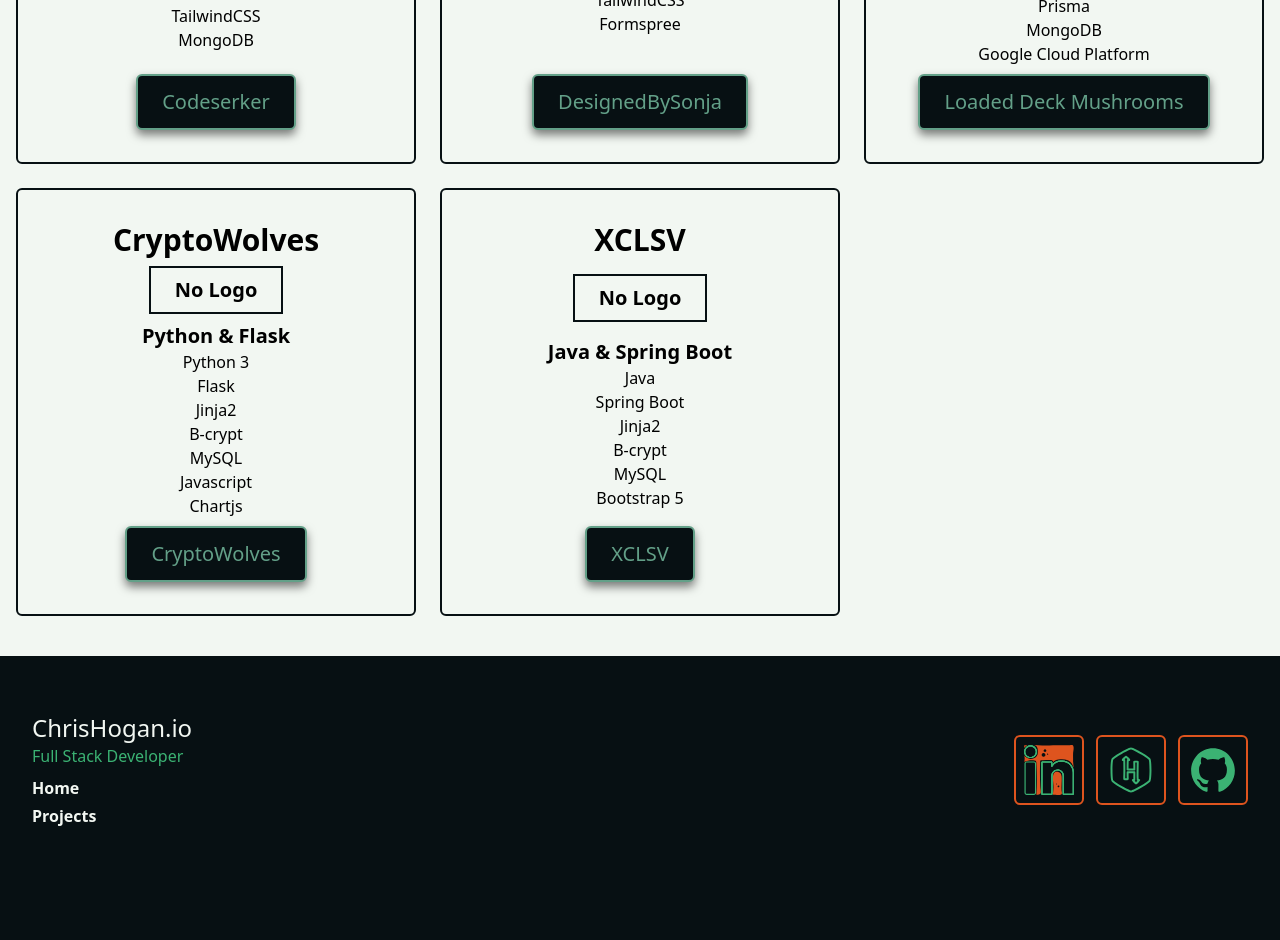
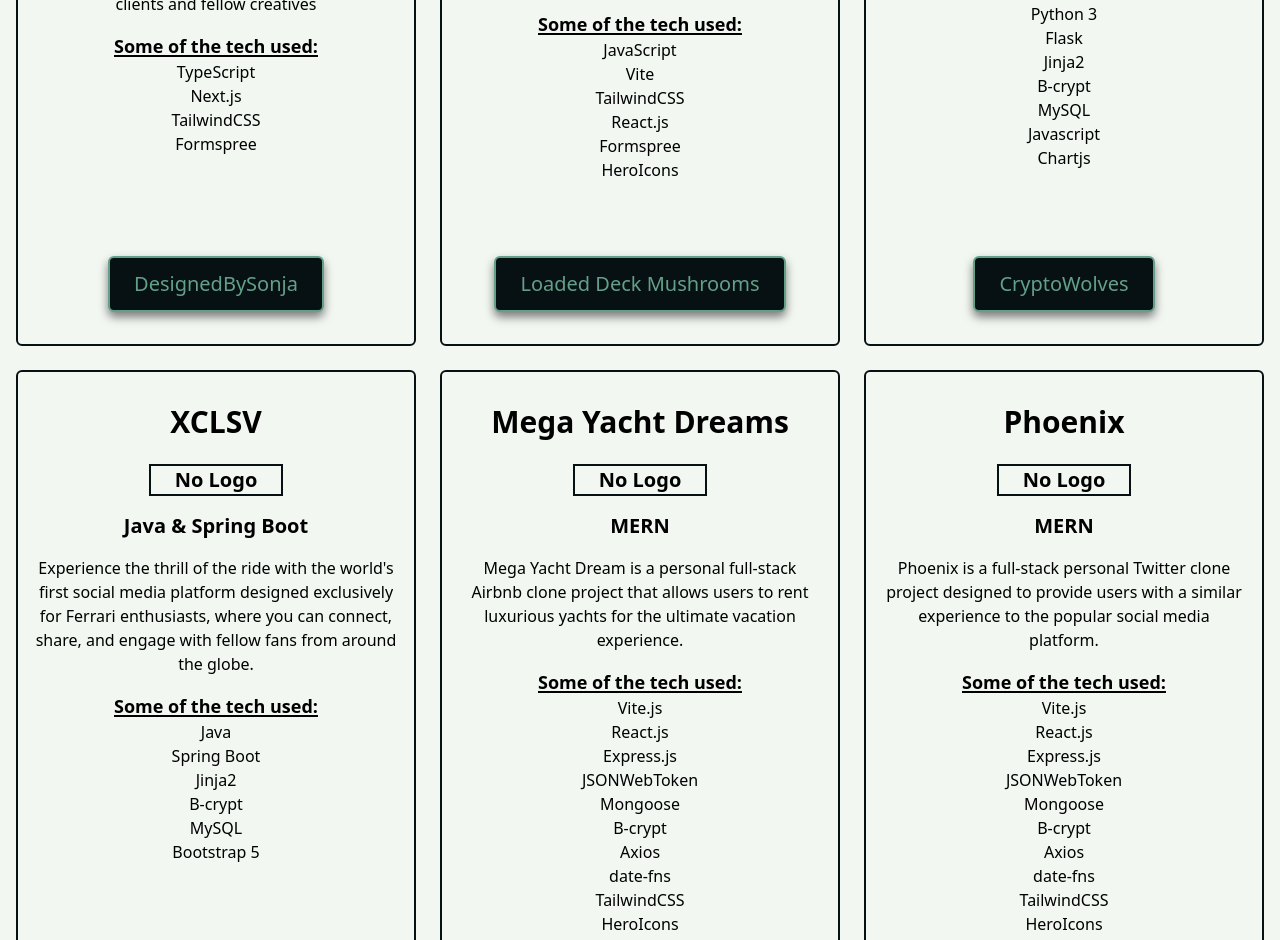
Before and after one commit to ChristopherHoganJr/chrishogan.io, a Next.js app: page /projects in a window 1280 px wide. Shown: the part 1120-2060 px from the top of the page. Before the commit the page ends 2004 px from the top, so only its background shows below. Built offline with nearby package versions, Linux system fonts and the light colour scheme.

Commit message:
updated projects

```diff
--- a/app/components/data/project_info.json
+++ b/app/components/data/project_info.json
@@ -1,43 +1,30 @@
 [
-  {
-    "title": "Codeserker",
-    "logo_path": "codeserker-logo.png",
-    "stack_name": "Modified T3 Stack",
-    "stack_items": [
-      "TypeScript",
-      "Next.js",
-      "tRPC",
-      "Prisma",
-      "TailwindCSS",
-      "MongoDB"
-    ],
-    "link_url": "https://codeserker.com/"
-  },
   {
     "title": "DesignedBySonja",
     "logo_path": "designedbysonja.png",
     "stack_name": "Next.js",
+    "description": "A portfolio designed to beautifully showcase the talent and proficiency of a graphic designers, providing a platform to captivate and inspire clients and fellow creatives",
     "stack_items": ["TypeScript", "Next.js", "TailwindCSS", "Formspree"],
     "link_url": "https://designedbysonja.com/"
   },
   {
     "title": "Loaded Deck Mushrooms",
-    "stack_name": "T3 Stack",
+    "stack_name": "Vite & React.js",
+    "description": "An independent chef has dedicated his expertise to create a captivating cookbook that will entice both mushroom enthusiasts and beginners alike",
     "stack_items": [
-      "TypeScript",
-      "Next.js",
+      "JavaScript",
+      "Vite",
       "TailwindCSS",
-      "NextAuth",
-      "tRPC",
-      "Prisma",
-      "MongoDB",
-      "Google Cloud Platform"
+      "React.js",
+      "Formspree",
+      "HeroIcons"
     ],
     "link_url": "https://www.loadeddeckmushrooms.com/"
   },
   {
     "title": "CryptoWolves",
     "stack_name": "Python & Flask",
+    "description": "A new cryptocurrency social media platform, where you can learn, share, and invest in the world's most exciting digital currencies alongside like-minded individuals.",
     "stack_items": [
       "Python 3",
       "Flask",
@@ -52,6 +39,7 @@
   {
     "title": "XCLSV",
     "stack_name": "Java & Spring Boot",
+    "description": "Experience the thrill of the ride with the world's first social media platform designed exclusively for Ferrari enthusiasts, where you can connect, share, and engage with fellow fans from around the globe.",
     "stack_items": [
       "Java",
       "Spring Boot",
@@ -61,5 +49,43 @@
       "Bootstrap 5"
     ],
     "link_url": "https://github.com/ChristopherHoganJr/XCLSV"
+  },
+  {
+    "title": "Mega Yacht Dreams",
+    "stack_name": "MERN",
+    "description": "Mega Yacht Dream is a personal full-stack Airbnb clone project that allows users to rent luxurious yachts for the ultimate vacation experience.",
+    "stack_items": [
+      "Vite.js",
+      "React.js",
+      "Express.js",
+      "JSONWebToken",
+      "Mongoose",
+      "B-crypt",
+      "Axios",
+      "date-fns",
+      "TailwindCSS",
+      "HeroIcons",
+      "MongoDB"
+    ],
+    "link_url": "https://github.com/ChristopherHoganJr/mega-yacht-dreams"
+  },
+  {
+    "title": "Phoenix",
+    "stack_name": "MERN",
+    "description": "Phoenix is a full-stack personal Twitter clone project designed to provide users with a similar experience to the popular social media platform.",
+    "stack_items": [
+      "Vite.js",
+      "React.js",
+      "Express.js",
+      "JSONWebToken",
+      "Mongoose",
+      "B-crypt",
+      "Axios",
+      "date-fns",
+      "TailwindCSS",
+      "HeroIcons",
+      "MongoDB"
+    ],
+    "link_url": "https://github.com/ChristopherHoganJr/mega-yacht-dreams"
   }
 ]
--- a/app/components/interfaces/Projects.ts
+++ b/app/components/interfaces/Projects.ts
@@ -2,6 +2,7 @@ export interface ProjectInterface {
   title: string;
   logo_path?: string;
   stack_name: string;
+  description: string;
   stack_items: string[];
   link_url: string;
 }
--- a/app/components/ui/PrimaryButton.tsx
+++ b/app/components/ui/PrimaryButton.tsx
@@ -8,7 +8,8 @@ const PrimaryButton: FC<Button> = ({ title, url }) => {
   return (
     <Link
       href={url}
-      className='md:hover:-translate-y-2 md:active:translate-y-[-2px] text-xl border-2 text-[var(--color-grey)] border-[var(--color-grey)] rounded-md py-3 px-6 bg-[var(--color-black)] md: md:hover:border-[var(--color-white)] md:hover:text-[var(--color-white)] transition-all drop-shadow-[0_5px_5px_rgba(0,0,0,0.5)] md:hover:drop-shadow-[0_16px_5px_rgba(0,0,0,0.5)] md:active:drop-shadow-[0_0px_5px_rgba(0,0,0,0.5)] md:active:scale-[80%]'>
+      className="md:hover:-translate-y-2 md:active:translate-y-[-2px] text-xl border-2 text-[var(--color-grey)] border-[var(--color-grey)] rounded-md py-3 px-6 bg-[var(--color-black)] md: md:hover:border-[var(--color-white)] md:hover:text-[var(--color-white)] transition-all drop-shadow-[0_5px_5px_rgba(0,0,0,0.5)] md:hover:drop-shadow-[0_16px_5px_rgba(0,0,0,0.5)] md:active:drop-shadow-[0_0px_5px_rgba(0,0,0,0.5)] md:active:scale-[80%]"
+    >
       {title}
     </Link>
   );
--- a/app/components/ui/ProjectBox.tsx
+++ b/app/components/ui/ProjectBox.tsx
@@ -11,12 +11,13 @@ const ProjectBox: FC<ProjectInterface> = ({
   title,
   logo_path,
   stack_name,
+  description,
   stack_items,
   link_url,
 }) => {
   return (
-    <div className="flex flex-col items-center gap-2 px-4 py-8 justify-between border-2 border-[var(--color-black)] rounded-md">
-      <h3 className="text-3xl font-semibold text-center">{title}</h3>
+    <div className="flex flex-col items-center px-4 py-8  border-2 border-[var(--color-black)] rounded-md">
+      <h3 className="text-3xl font-semibold text-center mb-6">{title}</h3>
       {logo_path ? (
         <img
           src={`/images/project-icons/${logo_path}`}
@@ -24,13 +25,17 @@ const ProjectBox: FC<ProjectInterface> = ({
           className="w-auto h-[90px]"
         />
       ) : (
-        <p className="font-bold text-xl py-2 px-6 border-2 border-[var(--color-black)]">
+        <p className="h-[90px] font-bold text-xl flex justify-center items-center px-6 border-2 border-[var(--color-black)]">
           No Logo
         </p>
       )}
 
-      <div>
+      <div className="my-4">
         <h4 className="text-xl font-semibold text-center">{stack_name}</h4>
+        <p className="text-center py-4">{description}</p>
+        <h3 className="text-center font-bold text-lg underline decoration-2 underline-offset-2">
+          Some of the tech used:
+        </h3>
         <ul className="">
           {stack_items.map((e: string, i: number) => (
             <li key={i} className="text-center">
@@ -39,8 +44,9 @@ const ProjectBox: FC<ProjectInterface> = ({
           ))}
         </ul>
       </div>
-
-      <PrimaryButton title={title} url={link_url} />
+      <div className="h-full flex items-end">
+        <PrimaryButton title={title} url={link_url} />
+      </div>
     </div>
   );
 };
--- a/app/projects/page.tsx
+++ b/app/projects/page.tsx
@@ -11,16 +11,16 @@ import { ProjectInterface } from "../components/interfaces/Projects";
 
 export default function Home() {
   return (
-    <main className=' min-h-screen'>
+    <main className=" min-h-screen">
       <section>
-        <div className='max-w-7xl mx-auto'>
-          <div className='px-4 relative w-full h-full flex flex-col justify-end items-center min-h-[600px]'>
+        <div className="max-w-7xl mx-auto">
+          <div className="px-4 relative w-full h-full flex flex-col justify-end items-center min-h-[600px]">
             <div className="bg-[url('/images/bearbanner.jpg')] bg-center bg-cover bg-no-repeat h-full w-full absolute -z-10 brightness-[50%]"></div>
-            <div className='px-8 mt-36 mb-4'>
-              <h1 className='text-5xl text-[var(--color-white)] text-center mb-4 font-bold'>
+            <div className="px-8 mt-36 mb-4">
+              <h1 className="text-5xl text-[var(--color-white)] text-center mb-4 font-bold">
                 Fearless Innovation
               </h1>
-              <p className='text-xl text-[var(--color-white)] text-center bg-[rgba(0,0,0,0.7)] md:bg-[rgba(0,0,0,0.3)] p-4 rounded-md'>
+              <p className="text-xl text-[var(--color-white)] text-center bg-[rgba(0,0,0,0.7)] md:bg-[rgba(0,0,0,0.3)] p-4 rounded-md">
                 Being a software engineer with a passion for pushing the
                 boundaries of what's possible. I pride myself on my creativity
                 and ability to think outside the box, always striving to come up
@@ -38,17 +38,18 @@ export default function Home() {
           </div>
         </div>
       </section>
-      <section className='bg-[var(--color-white)]'>
-        <div className='max-w-7xl mx-auto '>
-          <div className=' px-4 py-10'>
-            <h2 className='text-center text-3xl font-bold mb-5'>Projects</h2>
-            <div className='grid grid-cols-1 md:grid-cols-2 lg:grid-cols-3 gap-6'>
+      <section className="bg-[var(--color-white)]">
+        <div className="max-w-7xl mx-auto ">
+          <div className=" px-4 py-10">
+            <h2 className="text-center text-3xl font-bold mb-5">Projects</h2>
+            <div className="grid grid-cols-1 md:grid-cols-2 lg:grid-cols-3 gap-6">
               {Projects_Info.map((e: ProjectInterface, i: number) => (
                 <ProjectBox
                   key={i}
                   title={e.title}
                   logo_path={e.logo_path}
                   stack_name={e.stack_name}
+                  description={e.description}
                   stack_items={e.stack_items}
                   link_url={e.link_url}
                 />
```
